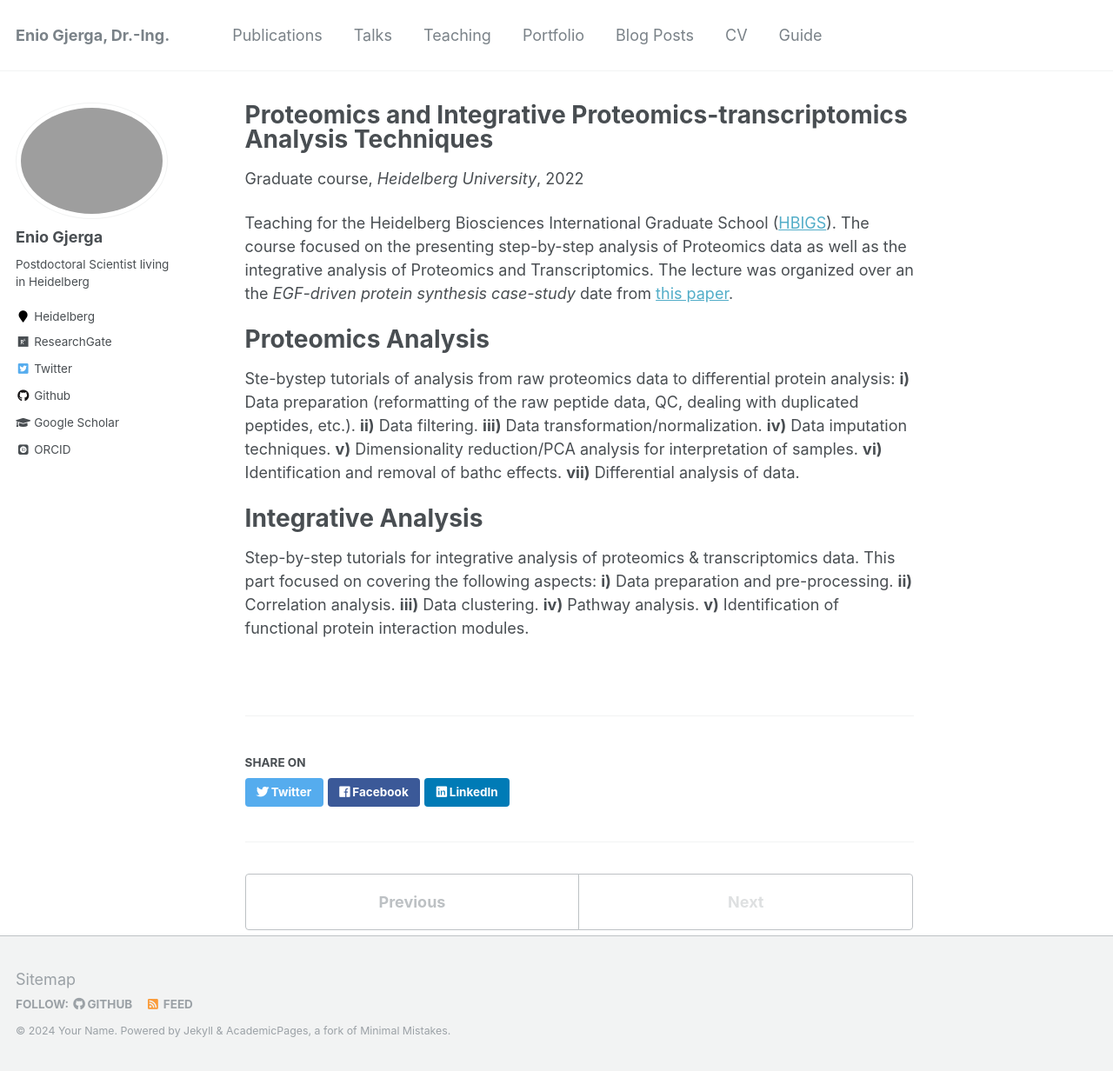
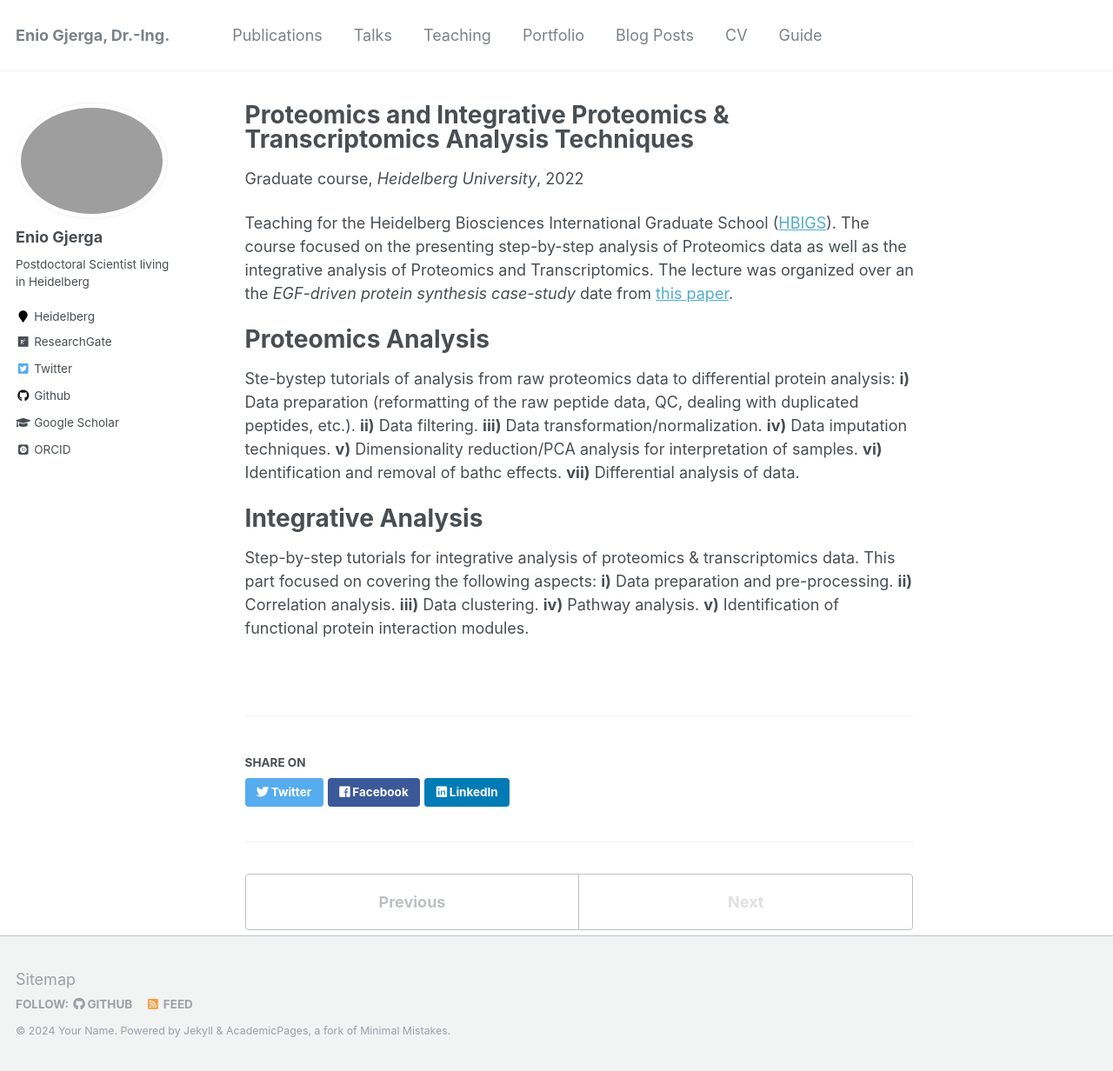
Before and after one commit to enio23/enio23.github.io, a Jekyll site: the page built from _teaching/teaching-1.md, in a window 1280 px wide and 1232 px high. Shown: the whole window at 87% size. Built offline with Jekyll 4.4.1, drawn with Linux system fonts in a browser that asks for light colours; some web fonts are replaced.

Commit message:
Update
Update

```diff
--- a/_teaching/teaching-1.md
+++ b/_teaching/teaching-1.md
@@ -1,5 +1,5 @@
 ---
-title: "Proteomics and Integrative Proteomics-transcriptomics Analysis Techniques"
+title: "Proteomics and Integrative Proteomics & Transcriptomics Analysis Techniques"
 collection: teaching
 type: "Graduate course"
 permalink: /teaching/teaching-1
```
